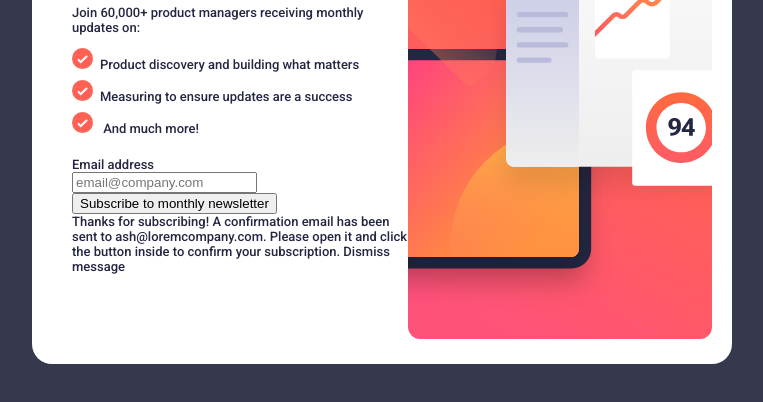
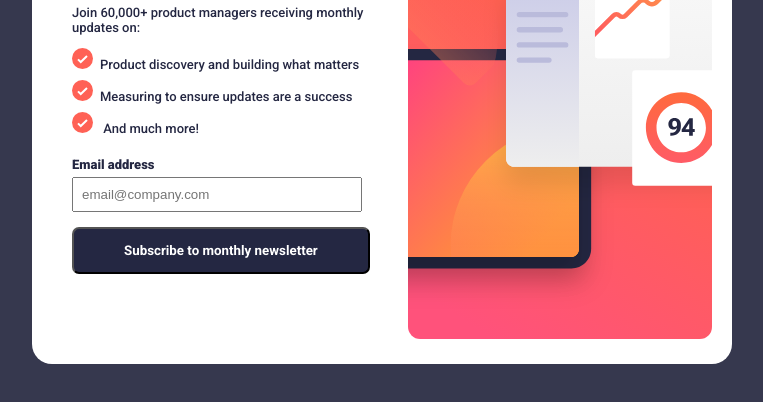
Before and after one commit to dastardlycole/newsletter-sign-up, a plain HTML site: page index.html in a window 1280 px wide. Shown: the part 294-696 px from the top of the page, without its empty margins (258-1021 px from the left). Drawn offline with Linux system fonts and the light colour scheme.

Commit message:
design and hover changes

```diff
--- a/index.html
+++ b/index.html
@@ -34,7 +34,9 @@
 
     <form action="">
       <label for="email">Email address</label> <br>
+
       <input type="email" placeholder="email@company.com"><br>
+
      <input type="submit" value="Subscribe to monthly newsletter"><br>
 
 
@@ -42,12 +44,12 @@
 
       <!-- Success message start -->
 
-      Thanks for subscribing!
+      <!-- Thanks for subscribing!
 
       A confirmation email has been sent to ash@loremcompany.com.
       Please open it and click the button inside to confirm your subscription.
 
-      Dismiss message
+      Dismiss message -->
     </form>
 
     </div>
--- a/style.css
+++ b/style.css
@@ -61,4 +61,31 @@ li{
     list-style-image: url(/assets/images/icon-list.svg);
     line-height: 30px;
 
+
 }
+input[type=email] {
+    padding: 8px;
+    margin: 5px 0px 10px 0px;
+    width: 270px;
+}
+input[type=email]:hover{
+    cursor: pointer;
+}
+label {
+   font-weight: 900;
+}
+input[type=submit] {
+    padding: 14px 50px;
+    color: white;
+    background-color: hsl(234, 29%, 20%);
+    margin: 5px 0px 10px 0px;
+    border-radius: 7px;
+    font-weight: 600;
+    font-family: "Roboto", sans-serif;
+
+}
+input[type=submit]:hover{
+    background-image: linear-gradient(to right, rgb(255,105,180), hsl(4, 100%, 67%));
+    cursor: pointer;
+    box-shadow: 0 3px 20px -2px hsl(4, 100%, 67%);
+}
```
Also changed, not shown: 1 other file.
